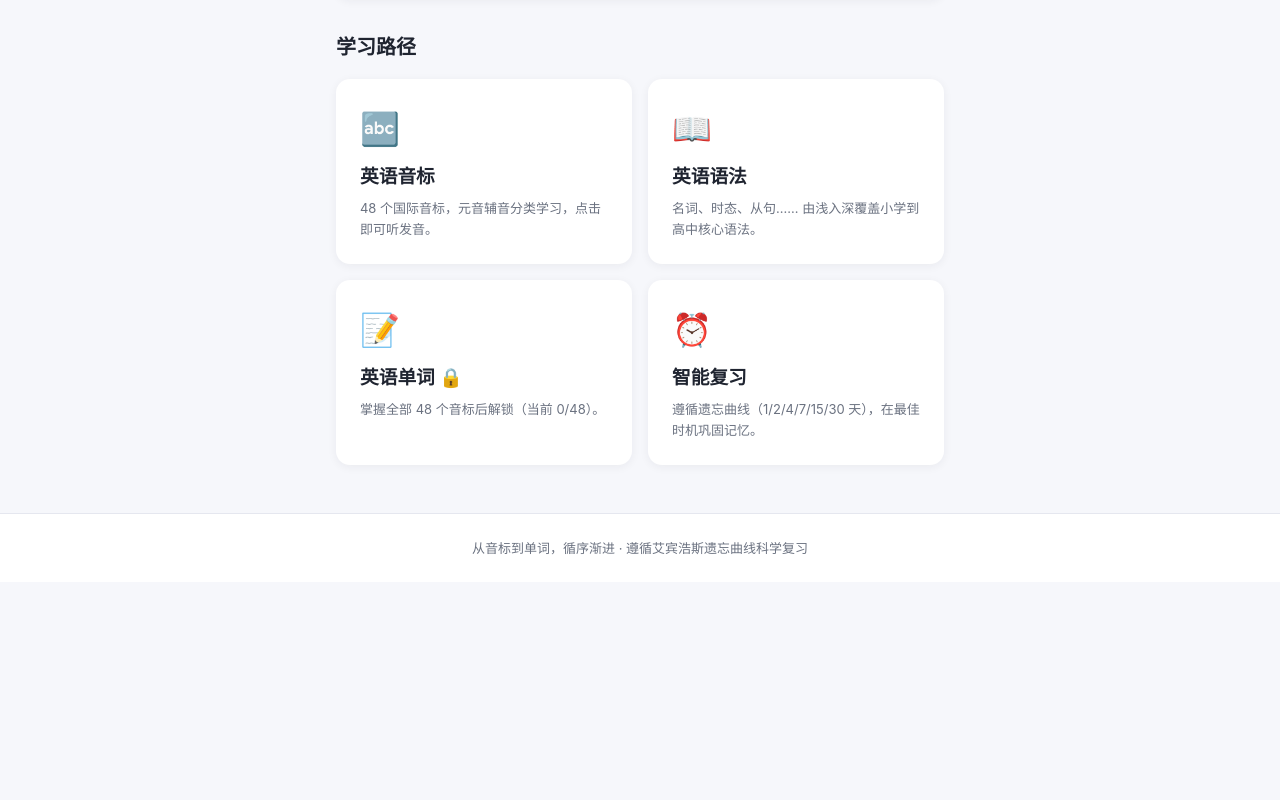
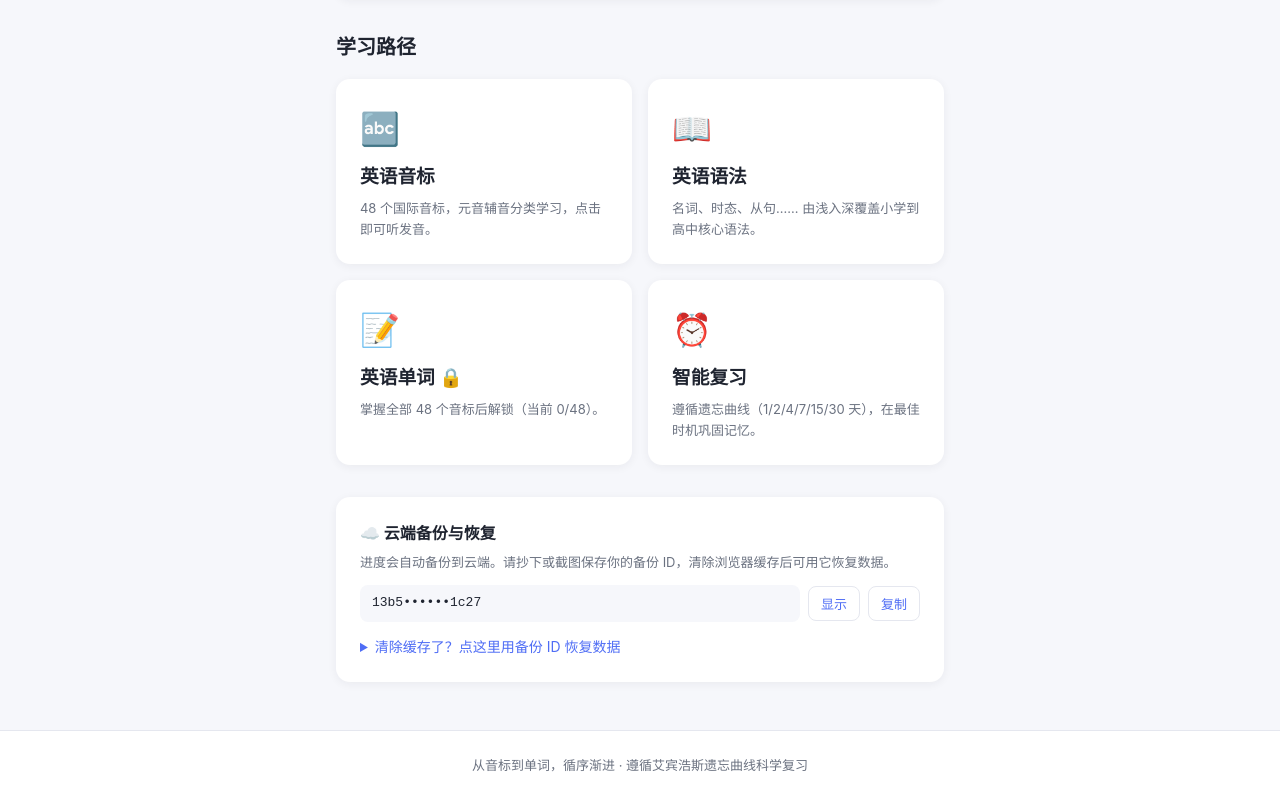
Before and after one commit to WoShiHuaJi/TeachEnglish, a Vue app: page / in a window 1280 px wide. Shown: the part 945-1745 px from the top of the page. Before the commit the page ends 1527 px from the top, so only its background shows below. Built offline with nearby package versions, Linux system fonts and the light colour scheme; no server answers.

Commit message:
首页新增云端备份 ID 展示与数据恢复入口

```diff
--- a/src/composables/useSync.js
+++ b/src/composables/useSync.js
@@ -15,6 +15,28 @@ function getUserId() {
 }
 
 let started = false
+
+export function getBackupId() {
+  return getUserId()
+}
+
+export async function restoreFromId(id) {
+  const trimmed = (id || '').trim()
+  if (!/^[A-Za-z0-9-]{8,64}$/.test(trimmed)) return false
+  try {
+    const res = await fetch(`/api/progress?id=${encodeURIComponent(trimmed)}`)
+    const json = await res.json()
+    if (!json?.data) return false
+    localStorage.setItem(ID_KEY, trimmed)
+    const { state, persist } = useProgress()
+    Object.assign(state, json.data)
+    state.updatedAt = json.updatedAt
+    persist()
+    return true
+  } catch {
+    return false
+  }
+}
 
 export function initSync() {
   if (started) return
--- a/src/views/Home.vue
+++ b/src/views/Home.vue
@@ -95,18 +95,74 @@
         <p>遵循遗忘曲线（1/2/4/7/15/30 天），在最佳时机巩固记忆。</p>
       </router-link>
     </div>
+    <div class="card backup-card">
+      <h3>☁️ 云端备份与恢复</h3>
+      <p class="backup-desc">进度会自动备份到云端。请抄下或截图保存你的备份 ID，清除浏览器缓存后可用它恢复数据。</p>
+      <div class="backup-row">
+        <code class="backup-id">{{ showId ? backupId : maskedId }}</code>
+        <button class="mini-btn" @click="showId = !showId">{{ showId ? '隐藏' : '显示' }}</button>
+        <button class="mini-btn" @click="copyId">{{ copied ? '已复制 ✓' : '复制' }}</button>
+      </div>
+      <details class="restore">
+        <summary>清除缓存了？点这里用备份 ID 恢复数据</summary>
+        <div class="restore-body">
+          <input v-model="restoreId" placeholder="粘贴你的备份 ID" class="restore-input" />
+          <button class="btn" :disabled="restoring" @click="doRestore">
+            {{ restoring ? '恢复中…' : '恢复' }}
+          </button>
+          <p v-if="restoreMsg" class="restore-msg" :class="{ error: restoreError }">{{ restoreMsg }}</p>
+        </div>
+      </details>
+    </div>
   </div>
 </template>
 
 <script setup>
-import { computed } from 'vue'
+import { ref, computed } from 'vue'
 import { useProgress } from '../composables/useProgress'
 import { usePhonetics } from '../composables/usePhonetics'
+import { getBackupId, restoreFromId } from '../composables/useSync'
 
 const { dueCount, learnedCount, masteredCount: wordMasteredCount, todayStats, weekStats } = useProgress()
 const { PHONEME_TOTAL, masteredCount, phoneticsMastered, remainingCount } = usePhonetics()
 
 const reviewBadge = computed(() => (phoneticsMastered.value ? dueCount.value : remainingCount.value))
+
+const backupId = getBackupId()
+const showId = ref(false)
+const copied = ref(false)
+const restoreId = ref('')
+const restoring = ref(false)
+const restoreMsg = ref('')
+const restoreError = ref(false)
+
+const maskedId = computed(() =>
+  backupId.length > 8 ? backupId.slice(0, 4) + '••••••' + backupId.slice(-4) : '••••••••'
+)
+
+async function copyId() {
+  try {
+    await navigator.clipboard.writeText(backupId)
+    copied.value = true
+    setTimeout(() => (copied.value = false), 2000)
+  } catch {
+    showId.value = true
+  }
+}
+
+async function doRestore() {
+  restoring.value = true
+  restoreMsg.value = ''
+  const ok = await restoreFromId(restoreId.value)
+  restoring.value = false
+  restoreError.value = !ok
+  if (ok) {
+    restoreMsg.value = '恢复成功，即将刷新页面…'
+    setTimeout(() => location.reload(), 1200)
+  } else {
+    restoreMsg.value = '恢复失败：ID 无效或云端没有该 ID 的备份'
+  }
+}
 
 const reviewAccuracy = computed(() => {
   if (!todayStats.value.reviewed) return 100
@@ -148,6 +204,41 @@ function barHeight(count) {
 .swatch { display: inline-block; width: 10px; height: 10px; border-radius: 3px; margin-right: 5px; }
 .swatch.learn { background: var(--primary); }
 .swatch.review { background: var(--success); }
+.backup-card { margin-top: 32px; }
+.backup-card h3 { font-size: 16px; margin-bottom: 6px; }
+.backup-desc { color: var(--text-light); font-size: 13px; margin-bottom: 12px; }
+.backup-row { display: flex; align-items: center; gap: 8px; flex-wrap: wrap; }
+.backup-id {
+  background: var(--bg);
+  padding: 8px 12px;
+  border-radius: 8px;
+  font-size: 13px;
+  word-break: break-all;
+  flex: 1;
+  min-width: 200px;
+}
+.mini-btn {
+  border: 1px solid var(--border);
+  background: #fff;
+  padding: 7px 12px;
+  border-radius: 8px;
+  cursor: pointer;
+  font-size: 13px;
+  color: var(--primary);
+}
+.restore { margin-top: 14px; }
+.restore summary { cursor: pointer; color: var(--primary); font-size: 14px; }
+.restore-body { display: flex; gap: 8px; align-items: center; margin-top: 10px; flex-wrap: wrap; }
+.restore-input {
+  flex: 1;
+  min-width: 200px;
+  padding: 10px 12px;
+  border: 1px solid var(--border);
+  border-radius: 10px;
+  font-size: 14px;
+}
+.restore-msg { width: 100%; font-size: 13px; color: var(--success); margin: 4px 0 0; }
+.restore-msg.error { color: var(--danger); }
 .paths { grid-template-columns: repeat(auto-fill, minmax(210px, 1fr)); }
 .path { transition: transform 0.15s, box-shadow 0.15s; }
 .path:hover { transform: translateY(-3px); box-shadow: 0 6px 18px rgba(31, 36, 48, 0.1); }
```
